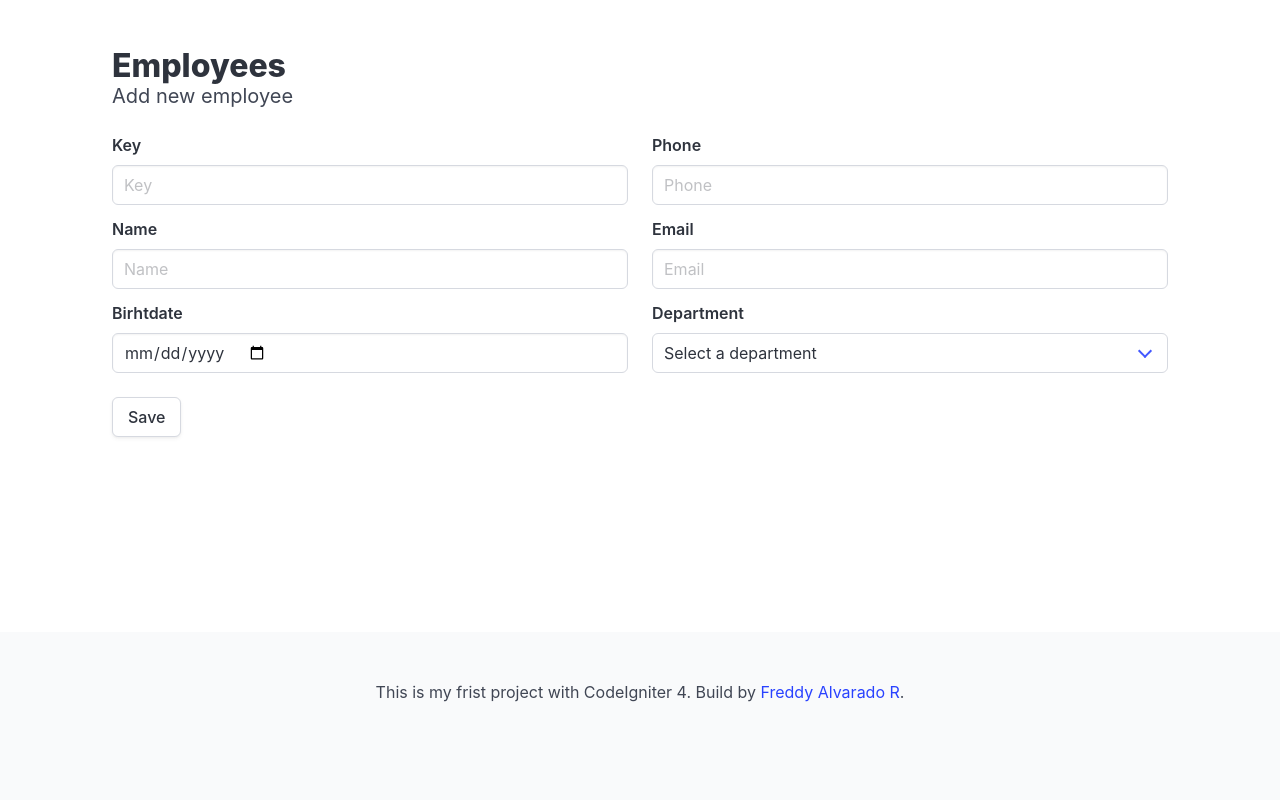
After one commit to falvarador/ci4-project1, a PHP site: the page made by app/views/employees/new.php in a window 1280 px wide. The commit adds this page. Run offline with PHP 8.4, Linux system fonts and the light colour scheme; the template is opened without the code that fills it, so the values that code supplies are empty.

Commit message:
Add new employees form

```diff
--- a/app/config/Routes.php
+++ b/app/config/Routes.php
@@ -9,4 +9,7 @@ use CodeIgniter\Router\RouteCollection;
 $routes->get('/',  [Home::class, 'index']);
 $routes->get('/db', [Home::class, 'db']);
 
-$routes->resource('employees');
+$routes->resource('employees', [
+    "placeholder" => "(:numm)",
+    "except" => ["show"]
+]);
--- a/app/controllers/Employees.php
+++ b/app/controllers/Employees.php
@@ -3,6 +3,7 @@
 namespace App\Controllers;
 
 use App\Controllers\BaseController;
+use App\Models\DepartmentModel;
 
 class Employees extends BaseController
 {
@@ -35,7 +36,10 @@ class Employees extends BaseController
      */
     public function new()
     {
-        //
+        $model = new DepartmentModel();
+        $departments = $model->findAll();
+
+        return view('employees/new', ['departments' => $departments]);
     }
 
     /**
--- a/app/models/DepartmentModel.php
+++ b/app/models/DepartmentModel.php
@@ -9,7 +9,7 @@ class DepartmentModel extends Model
     protected $table            = 'departments';
     protected $primaryKey       = 'id';
     protected $useAutoIncrement = true;
-    protected $returnType       = 'array';
+    protected $returnType       = 'object';
     protected $useSoftDeletes   = false;
     protected $protectFields    = true;
     protected $allowedFields    = ["name", "description"];
--- a/app/models/EmployeeModel.php
+++ b/app/models/EmployeeModel.php
@@ -9,7 +9,7 @@ class EmployeeModel extends Model
     protected $table            = 'employees';
     protected $primaryKey       = 'id';
     protected $useAutoIncrement = true;
-    protected $returnType       = 'array';
+    protected $returnType       = 'object';
     protected $useSoftDeletes   = false;
     protected $protectFields    = true;
     protected $allowedFields    = ["code", "name", "birthdate", "phone", "email", "department_id"];
--- a/app/views/employees/index.php
+++ b/app/views/employees/index.php
@@ -9,7 +9,7 @@
     </div>
 
     <div class="block">
-        <a href="nuevo.html" class="button">
+        <a href="<?= base_url('employees/new') ?>" class="button">
             <span class="icon">
                 <i class="fas fa-plus"></i>
             </span>
--- /dev/null
+++ b/app/views/employees/new.php
@@ -0,0 +1,75 @@
+<?= $this->extend('layouts/default') ?>
+
+<?= $this->section('content') ?>
+
+<section class="section">
+    <div class="block">
+        <h3 class="title" id="titulo">Employees</h3>
+        <p class="subtitle">Add new employee</p>
+    </div>
+    <div class="block">
+        <form action="<?= base_url("employees") ?>" class="columns is-multiline">
+            <aside class="column is-half">
+                <fieldset class="field">
+                    <label class="label">Key</label>
+                    <div class="control">
+                        <input autocomplete="off" class="input" type="text" placeholder="Key">
+                    </div>
+                    <!-- <p class="help">This is a help text</p> -->
+                </fieldset>
+                <fieldset class="field">
+                    <label class="label">Name</label>
+                    <div class="control">
+                        <input autocomplete="off" class="input" type="text" placeholder="Name">
+                    </div>
+                </fieldset>
+
+                <fieldset class="field">
+                    <label class="label">Birhtdate</label>
+                    <div class="control">
+                        <input autocomplete="off" class="input" type="date" placeholder="Birthdate">
+                    </div>
+                </fieldset>
+            </aside>
+
+            <aside class="column is-half">
+                <fieldset class="field">
+                    <label class="label">Phone</label>
+                    <div class="control">
+                        <input autocomplete="off" class="input" type="text" placeholder="Phone">
+                    </div>
+                </fieldset>
+                <fieldset class="field">
+                    <label class="label">Email</label>
+                    <div class="control">
+                        <input autocomplete="off" class="input" type="email" placeholder="Email">
+                    </div>
+                </fieldset>
+                <fieldset class="field">
+                    <label class="label">Department</label>
+                    <p class="control">
+                        <span class="select is-fullwidth">
+                            <select class="select">
+                                <option selected>Select a department</option>
+                                <?php foreach ($departments as $department): ?>
+                                    <option value="<?= $department->id ?>"><?= $department->name ?></option>
+                                <?php endforeach; ?>
+                            </select>
+                        </span>
+                    </p>
+                </fieldset>
+            </aside>
+            <aside class="column is-half">
+                <fieldset class="field">
+                    <p class="control">
+                        <button class="button">
+                            Save
+                        </button>
+                    </p>
+                </fieldset>
+            </aside>
+        </form>
+    </div>
+</section>
+
+<?= $this->endSection() ?>
```
Also changed, not shown: app/views/components/heart.html (+6 -6 lines).
